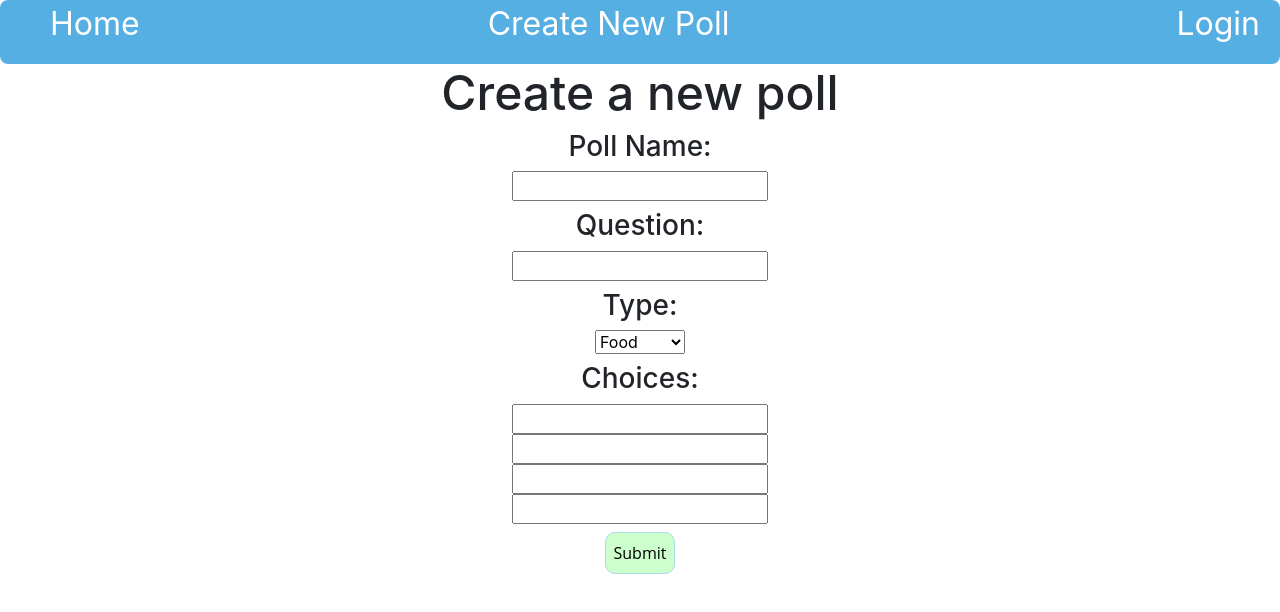
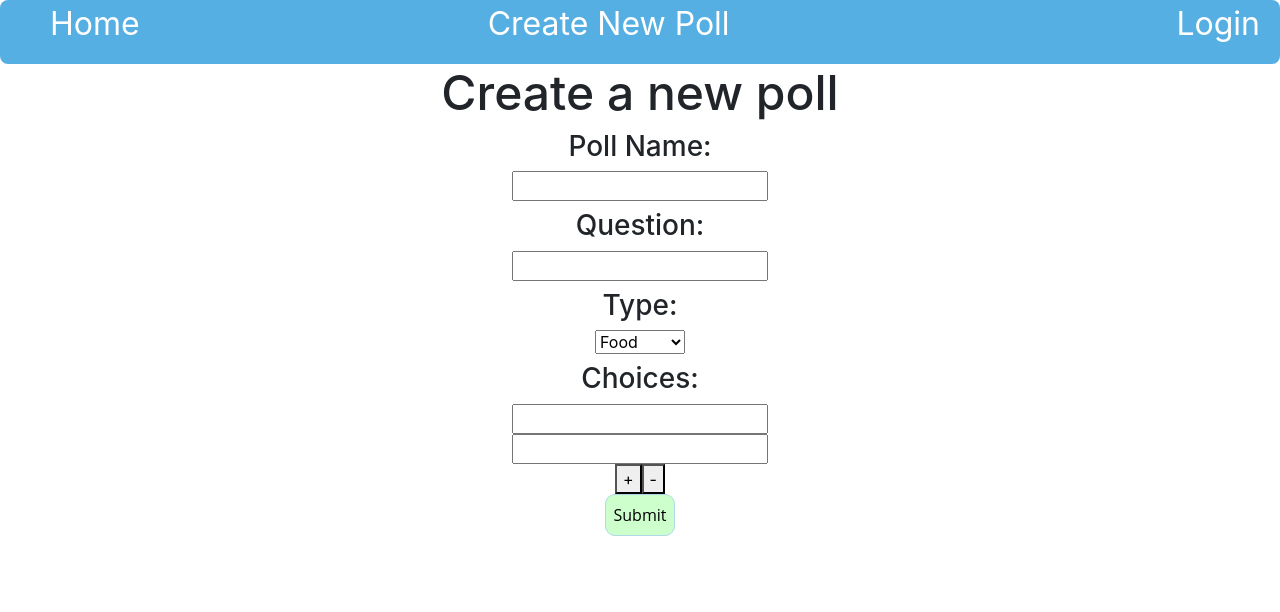
Before and after one commit to ChrisKCarr/Pollista-FrontEnd, a React (Create React App) app in the folder polly-app/: page /create in a window 1280 px wide. Shown: the top 612 px of the page. Built offline with nearby package versions, Linux system fonts and the light colour scheme; no server answers.

Commit message:
Create Feature changes

```diff
--- a/polly-app/package.json
+++ b/polly-app/package.json
@@ -3,6 +3,7 @@
   "version": "0.1.0",
   "private": true,
   "dependencies": {
+    "axios": "^0.19.0",
     "bootstrap": "^4.3.1",
     "react": "^16.10.2",
     "react-bootstrap": "^1.0.0-beta.14",
--- a/polly-app/src/Components/ChoiceList.js
+++ b/polly-app/src/Components/ChoiceList.js
@@ -1,14 +1,37 @@
-import React, { Component } from "react"
-import Counter from "./Counter"
+import React, { Component } from "react";
+import Choice from "./Choice";
 
 class ChoiceList extends Component {
+  constructor() {
+    super();
 
+    // this.state = this.incrementCount = this.increaseCount.bind(this);
+    // this.decreaseCount = this.decreaseCount.bind(this);
+  }
+
+  //   increaseCount() {}
+  //   decreaseCount() {
+  //     let count = this.state.count - 1;
+  //     this.setState({
+  //       count
+  //     });
+  //     console.log(this.state.count);
+  //   }
   render() {
-    let choiceList = []
+    let choiceList = [<Choice />, <Choice />];
     for (let i = 0; i < this.props.choice; i++) {
-      choiceList.push(<Choice />)
+      choiceList.push(<Choice />);
     }
-    return <div className="Counter-row">{choiceList}</div>
+    let increaseCount = increaseCount => {
+      return choiceList.push(<Choice />);
+    };
+    return (
+      <div>
+        <div className="Counter-row">{choiceList}</div>
+        <button onClick={increaseCount}>+</button>
+        <button>-</button>
+      </div>
+    );
   }
 }
 
--- a/polly-app/src/Components/Create.js
+++ b/polly-app/src/Components/Create.js
@@ -2,6 +2,7 @@ import React, { Component } from "react";
 import "./Create.css";
 import { Route } from "react-router-dom";
 import Nav from "./Nav";
+import ChoiceList from "./ChoiceList";
 
 class Create extends Component {
   constructor(props) {
@@ -18,6 +19,7 @@ class Create extends Component {
     console.log("poll submitted " + this.state.value);
     event.preventDefault();
   }
+
   render() {
     return (
       <div>
@@ -54,37 +56,8 @@ class Create extends Component {
             </select>
           </label>
           <br></br>
-          <label>
-            <h3>Choices: </h3>
-            <input
-              type="text"
-              //   value={this.state.value}
-              onChange={this.handleChange}
-              name="choices"
-            />
-            <br />
-            <input
-              type="text"
-              //   value={this.state.value}
-              onChange={this.handleChange}
-              name="choices"
-            />
-            <br />
-            <input
-              type="text"
-              //   value={this.state.value}
-              onChange={this.handleChange}
-              name="choices"
-            />
-            <br />
-            <input
-              type="text"
-              //   value={this.state.value}
-              onChange={this.handleChange}
-              name="choices"
-            />
-          </label>
-          <br></br>
+          <h3>Choices: </h3>
+          <ChoiceList choices={this.state.choices} />
           <input type="submit" value="Submit" className="Button" />
         </form>
       </div>
```
Also changed, not shown: 1 other file (tests, documents, lock files or other folders).
